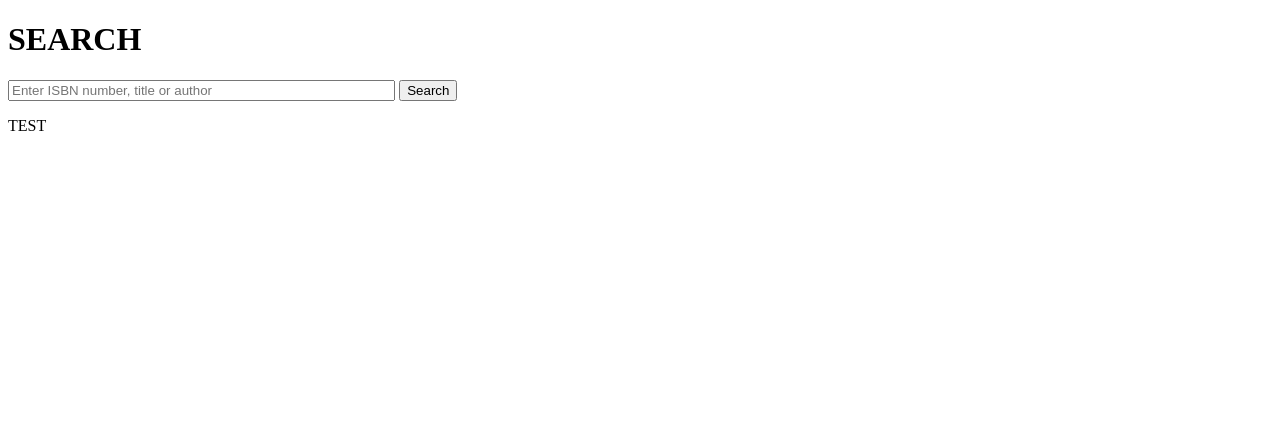
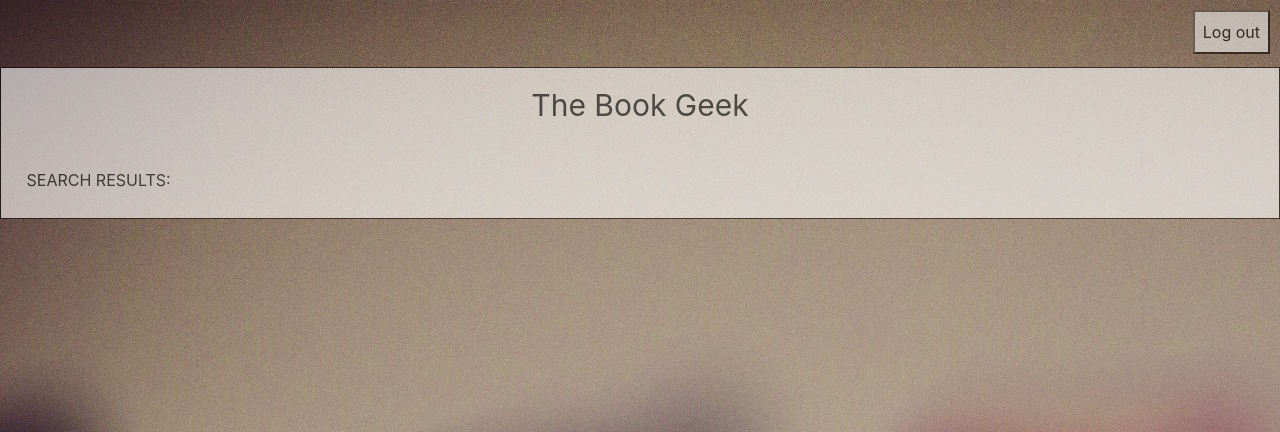
Before and after one commit to laimaurnezaite/TheBookGeek, a Flask app: page /form/search in a window 1280 px wide. Shown: the top 432 px of the page. Run offline with Flask 2, Linux system fonts and the light colour scheme; some libraries are stand-ins or nearby versions.

Commit message:
make corrections for search page

```diff
--- a/templates/search.html
+++ b/templates/search.html
@@ -1,25 +1,12 @@
-<!DOCTYPE html>
-<html lang="en">
-    <head>
-       <title>Project 1: Books</title>
-    </head>
-    <body>
-        {% if rows %}
-                <h1>SEARCHED BOOKS:</h1>
-                {% for row in rows %}
-                    <a href="book/{{row[0]}}">Search results: Author: {{row[2]}}, title: {{row[1]}}, isbn:{{row[0]}}, year: {{row[3]}}</p>
-                {% endfor %}
-        {% else %}
-            <h1>SEARCH</h1>
-            <form action="/search" method="POST">
-                <div class="d-flex justify-content-center">
-                    <div class="d-flex flex-column bd-highlight mb-3">
-                        <input class="p-2 bd-highlight" type="text" name="search" placeholder="Enter ISBN number, title or author" autocomplete="off" style="width: 30%;" required>
-                        <button type="submit" class="text-center p-2 bd-highlight">Search</button>
-                    </div>
-                </div>
-            </form>
-        {% endif %}
-        <p> TEST</p>
-    </body>
-</html>
+{% extends "layout.html" %}
+
+{% block main %}
+<div id='search_results'>
+    <p>SEARCH RESULTS:</p>
+        {% for row in rows %}
+        <ul>
+            <li> <a href="book/{{row[0]}}">"{{row[1]}}" by {{row[2]}},</a> published in {{row[3]}}, ISBN number: {{row[0]}}</li>
+        </ul>
+        {% endfor %}
+</div>
+{% endblock %}
```
